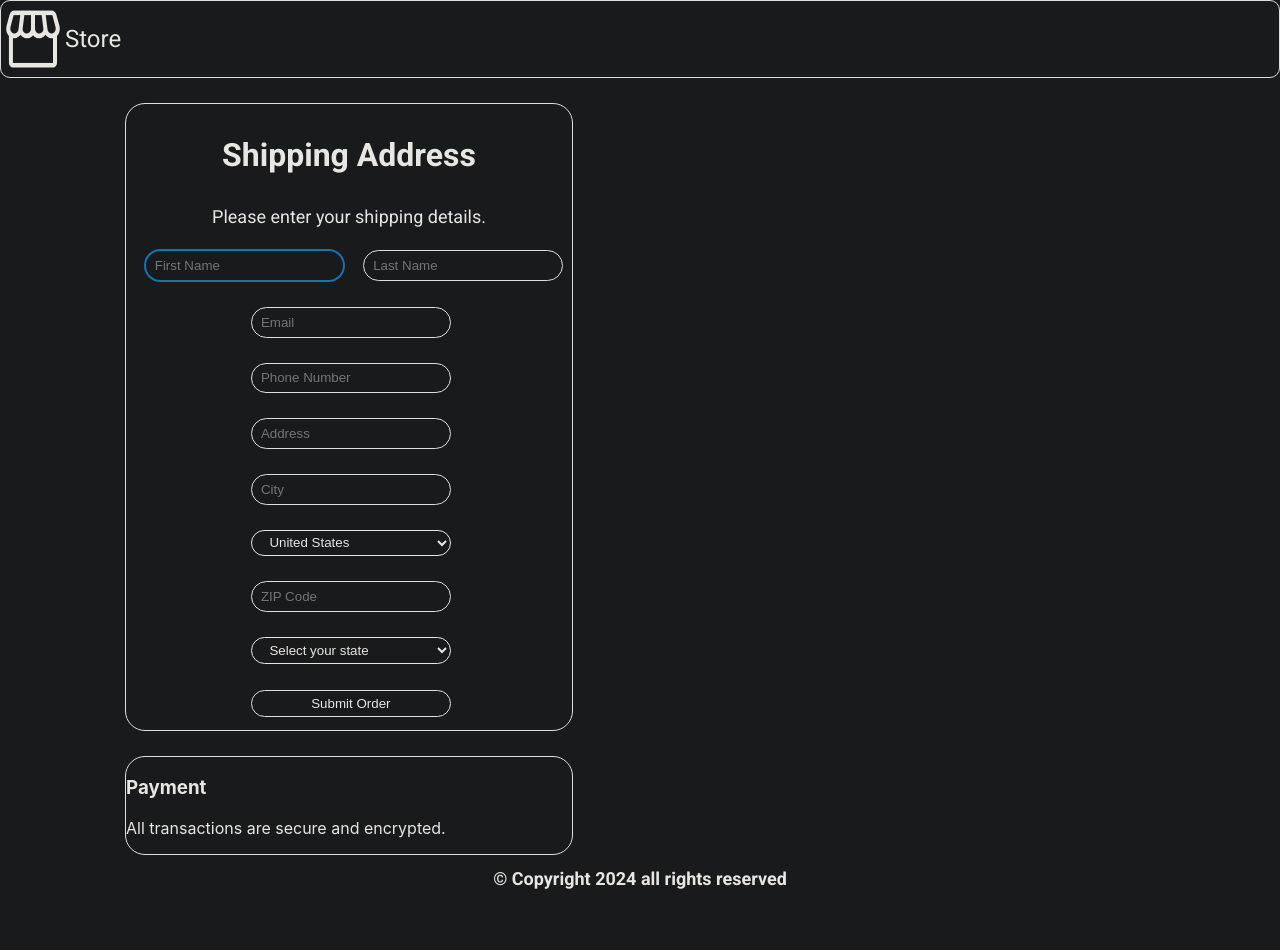
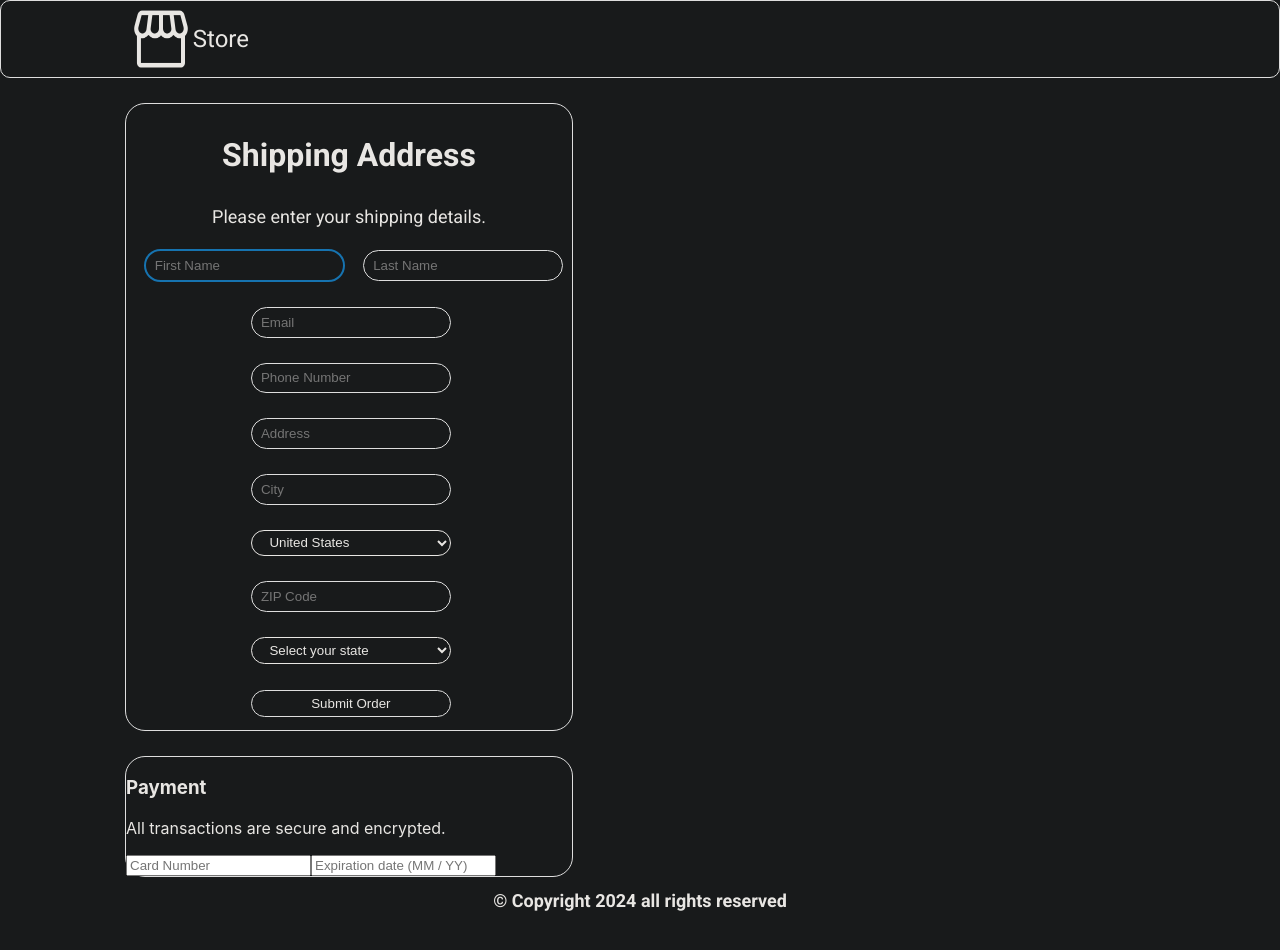
Before and after one commit to TroyWarez/basic-site, a React (Vite) app: page / in a window 1280 px wide. Shown: the top 950 px of the page. Built offline with nearby package versions, Linux system fonts and the light colour scheme.

Commit message:
basic form

```diff
--- a/src/components/Homebutton/Homebutton.module.css
+++ b/src/components/Homebutton/Homebutton.module.css
@@ -7,6 +7,7 @@
     text-decoration: none;
     display: flex;
     width: min-content;
+    padding-left: 10%;
 }
 .button {
     color: #e8e6e3;
--- a/src/components/PaymentForm.tsx
+++ b/src/components/PaymentForm.tsx
@@ -7,6 +7,9 @@ const PaymentForm = () => {
         <form className={classes.form}>
         <h3>Payment</h3>
         <p>All transactions are secure and encrypted.</p>
+        <input type="text" name="Card number" id="cardnumber" required placeholder="Card Number" maxLength={16}/>
+
+        <input type="text" name="Expiration date (MM / YY)" id="expirationdate" required placeholder="Expiration date (MM / YY)" maxLength={5}/>
         </form>
     </div>
     </>
```
